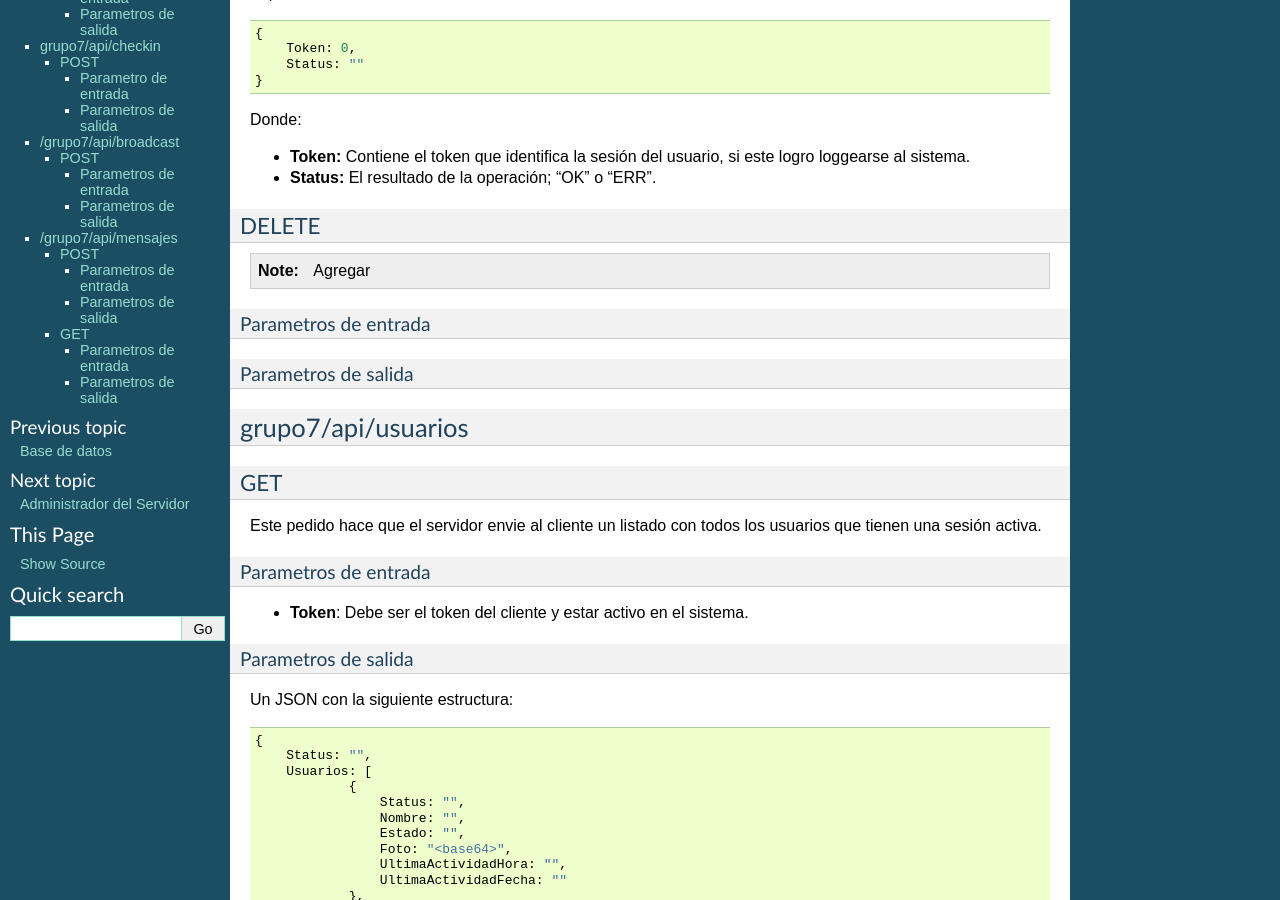
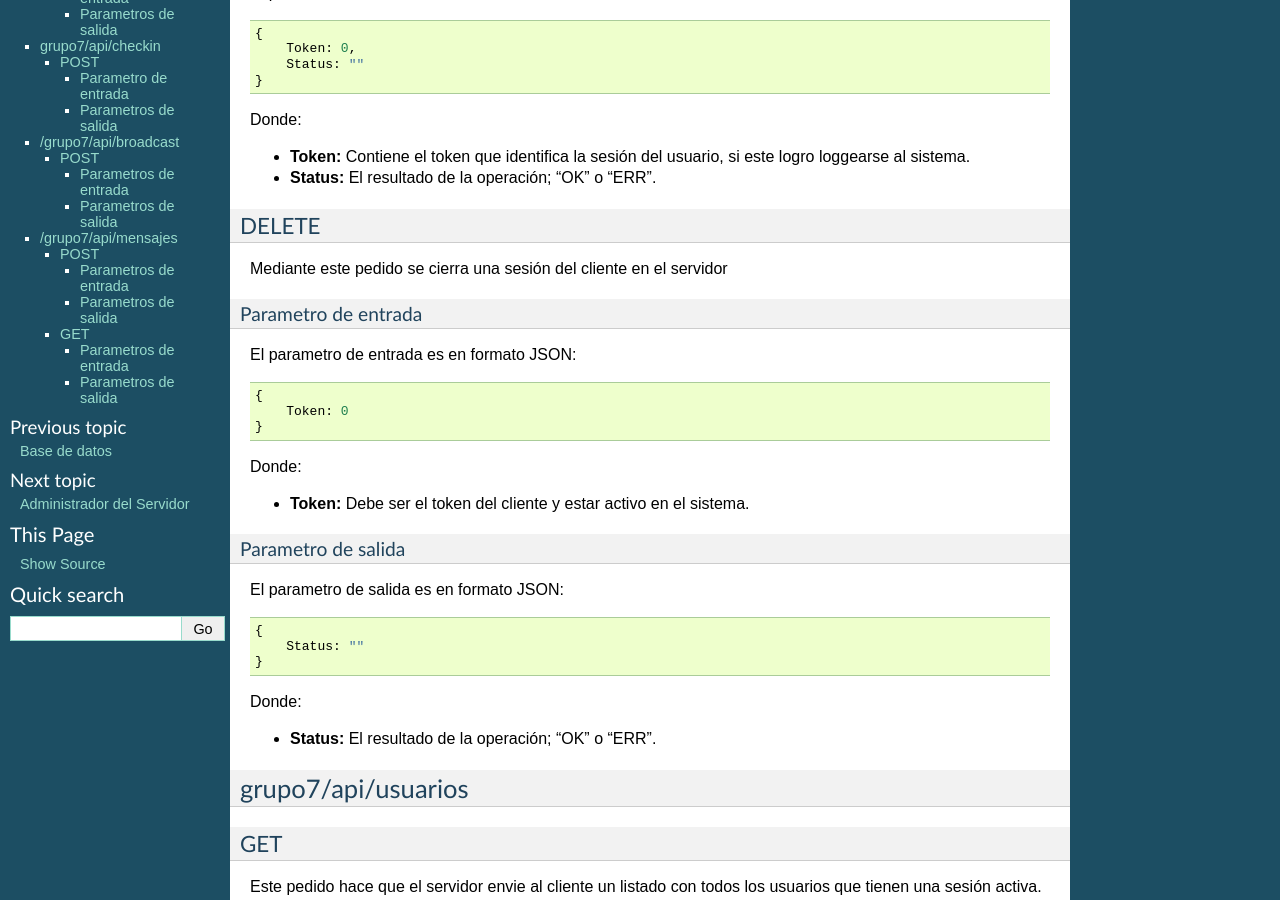
Before and after one commit to mellerster/7552Grupo7, a Sphinx documentation site: the page built from documentacion/source/Mensajes.rst, in a window 1280 px wide and 900 px high, scrolled down 788 px. Built offline with Sphinx 7.4.7, drawn with Linux system fonts in a browser that asks for light colours; some of the changed text lies outside the part shown.

Commit message:
Documentado en API el logout

```diff
--- a/documentacion/source/Mensajes.rst
+++ b/documentacion/source/Mensajes.rst
@@ -60,14 +60,33 @@ Donde:
 DELETE
 ======
 
-.. note:: Agregar
+Mediante este pedido se cierra una sesión del cliente en el servidor
 
-Parametros de entrada
----------------------
-
-Parametros de salida
+Parametro de entrada
 --------------------
 
+El parametro de entrada es en formato JSON::
+
+    {
+        Token: 0
+    }
+
+Donde:
+
+* **Token:** Debe ser el token del cliente y estar activo en el sistema.
+
+Parametro de salida
+-------------------
+
+El parametro de salida es en formato JSON::
+
+    {
+        Status: ""
+    }
+
+Donde:
+
+* **Status:** El resultado de la operación; "OK" o "ERR".
 
 
 *******************
```
